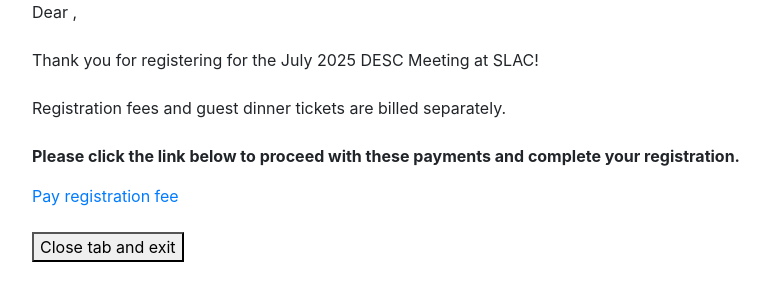
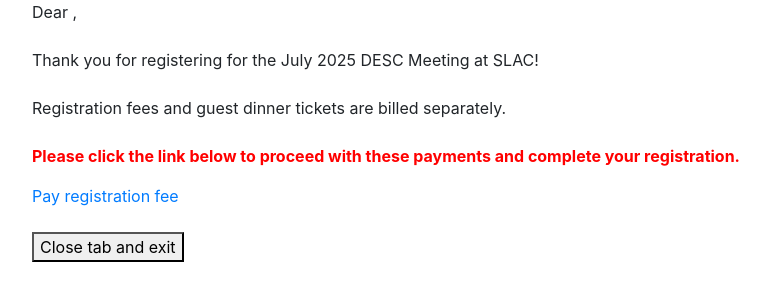
Before and after one commit to LSSTDESC/meeting-registration-form, a Flask app: template templates/payment_UI.html in a window 1280 px wide. Shown: the top 301 px of the page, without its empty margins (53-823 px from the left). Run offline with Flask 3, Linux system fonts and the light colour scheme; the template is opened without the code that fills it, so the values that code supplies are empty; some libraries are stand-ins or nearby versions.

Commit message:
add emphasis to payment form

```diff
--- a/index.html
+++ b/index.html
@@ -287,7 +287,7 @@
       <div class="container">  <!-- Other in-person stuff -->
         <h5>COVID Safety</h5>
 	<p>The University of Illinois no longer requires testing or masking for
-	COVID-19, but advises people to follow <a href="https://www.cdc.gov/covid/prevention/index.html">current CDC guidelins</a>, and to be aware of these
+	COVID-19, but advises people to follow <a href="https://www.cdc.gov/covid/prevention/index.html">current CDC guidelines</a>, and to be aware of these
 	<a href="https://www.cdc.gov/respiratory-viruses/prevention/precautions-when-sick.html">
 	  CDC guidelines on the spread of respiratory viruses</a>.</p>
 	  <p>If you feel you are developing symptoms and wish to test, you can
--- a/templates/payment_UI.html
+++ b/templates/payment_UI.html
@@ -5,7 +5,11 @@
   <meta charset="UTF-8">
   <title>Checkout</title>
   <link rel='stylesheet prefetch'
-    href='https://cdnjs.cloudflare.com/ajax/libs/twitter-bootstrap/4.0.0/css/bootstrap.css'>
+	href='https://cdnjs.cloudflare.com/ajax/libs/twitter-bootstrap/4.0.0/css/bootstrap.css'>
+
+    <style>
+      span.red { color: #FF0000; }
+    </style>
 
 </head>
 
@@ -19,7 +23,7 @@
       Registration fees and guest dinner tickets are billed separately.
       <!-- Your registration fee is ${{reg_fee}}, and your total dinner ticket charge is ${{dinner_cost}}. -->
       <br><br>
-      <span color="Red"><b>
+      <span class="red"><b>
       Please click the link below to proceed with these payments and complete your registration.</b></span>
     </p>
     <a href="{{payment_link}}" target="_blank" rel="noreferrer noopener">Pay registration fee</a>
```
